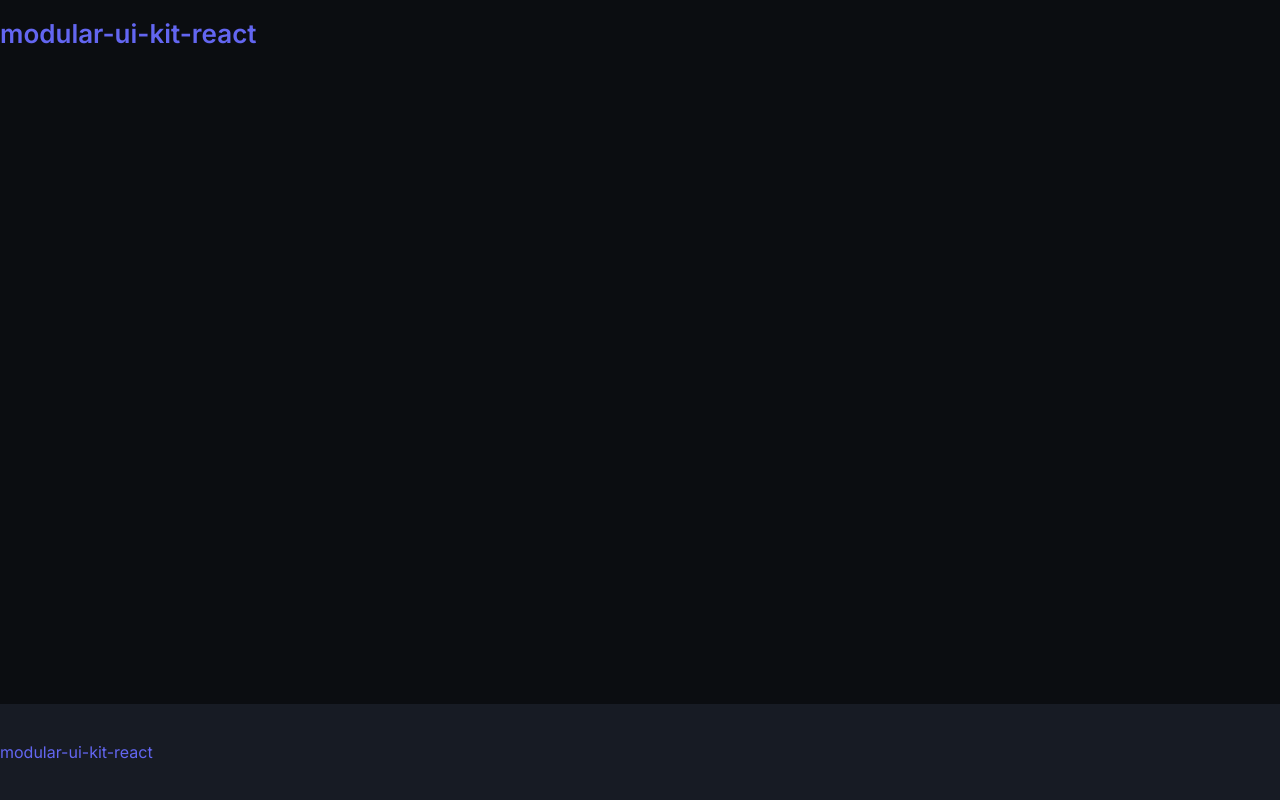
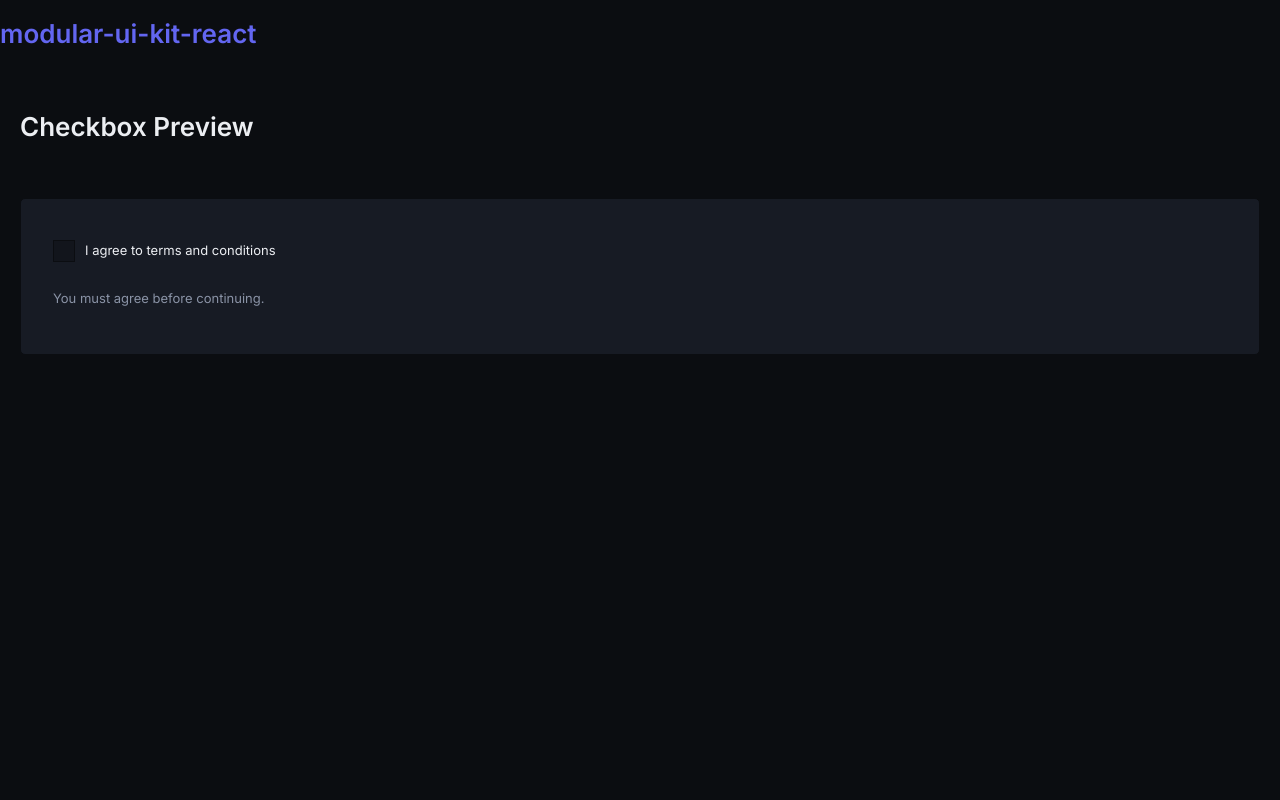
Before and after one commit to eugenia-vitinschii/modular-ui-kit-react, a React (Vite) app: page /checkbox in a window 1280 px wide. Shown: the top 800 px of the page. Built offline with nearby package versions, Linux system fonts and the light colour scheme.

Commit message:
feat(MukCheckbox): create demo view. CLoses #8

```diff
--- /dev/null
+++ b/src/demo/pages/form/CheckboxView.tsx
@@ -0,0 +1,30 @@
+import { useState } from "react";
+import { MukText } from "../../../lib/components/typography/MukText";
+import { MukCheckbox } from "../../../lib/components/form/MukCheckbox";
+
+function CheckboxView() {
+   const [isChecked, setIsChecked] = useState(false)
+
+   return(
+    <div className="muk-page">
+      <div className="muk-container">
+        <div className="muk-page__wrapper">
+          <MukText as="h2" type="muk-heading">
+           Checkbox Preview
+          </MukText>
+          <div className="muk-page__content">
+            <div className="demo-controls muk-section">
+            <MukCheckbox label="I agree to terms and conditions"
+               value={isChecked}
+               onChange={(val) => setIsChecked(val)}
+               hint="You must agree before continuing."
+            />
+            </div>
+          </div>
+        </div>
+      </div>
+    </div>
+   )
+}
+
+export default CheckboxView
--- a/src/demo/routes/index.tsx
+++ b/src/demo/routes/index.tsx
@@ -1,8 +1,10 @@
 import { Routes, Route, Navigate } from "react-router-dom"
+
 import TextView from "../pages/typography/TextView"
 import ButtonView from "../pages/buttons/ButtonsView"
 import IconButtonView from "../pages/buttons/IconButtonView"
 import InputView from "../pages/form/InputView"
+import CheckboxView from "../pages/form/CheckboxView"
 
 export const DemoRoutes = () => {
    return (
@@ -12,6 +14,7 @@ export const DemoRoutes = () => {
          <Route path="/buttons" element={<ButtonView/>}/>
          <Route path="/icon-buttons" element={<IconButtonView/>}/>
          <Route path="/input" element={<InputView/>}/>
+         <Route path="/checkbox" element={<CheckboxView/>}/>
       </Routes>
    )
 }
```
